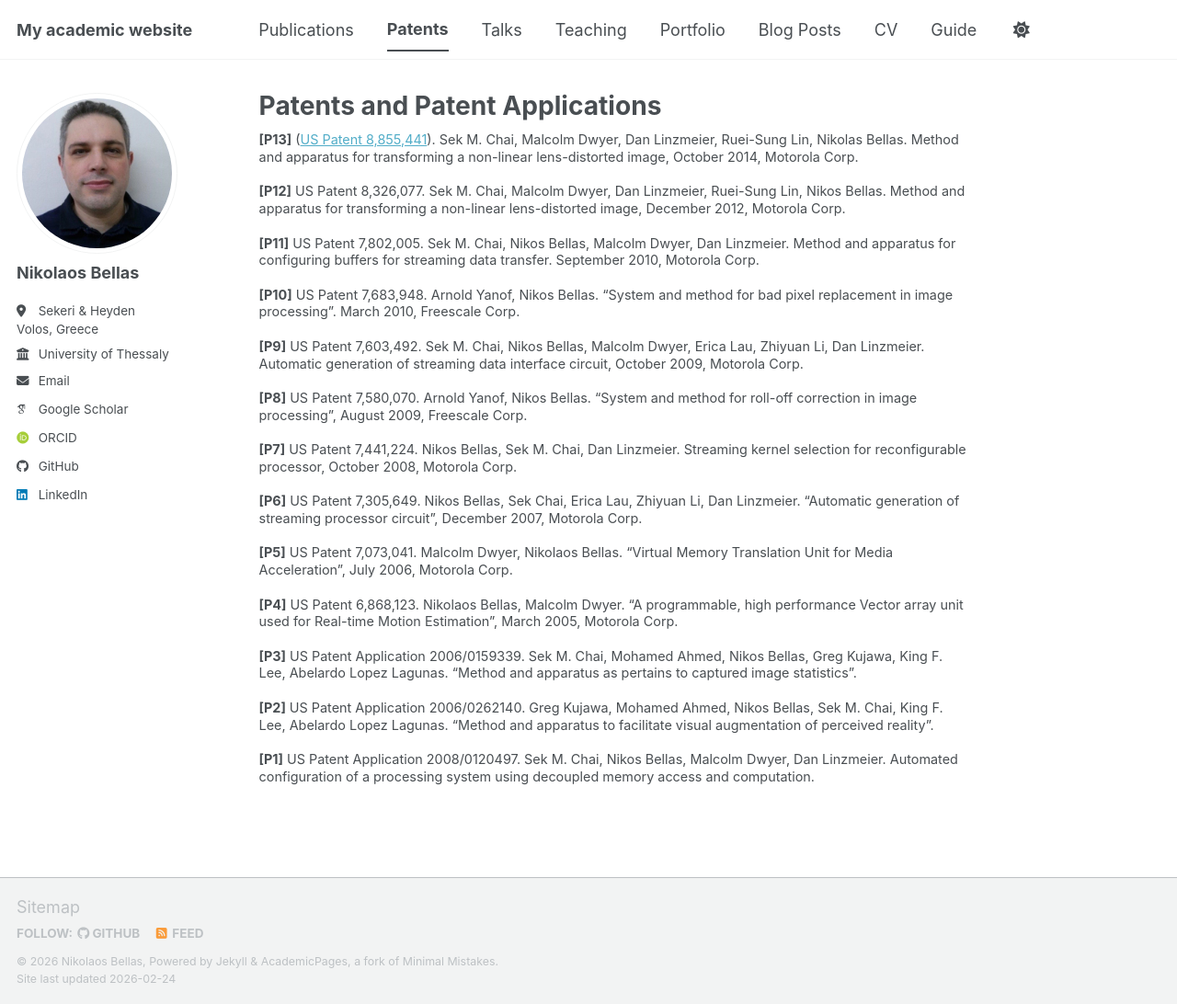
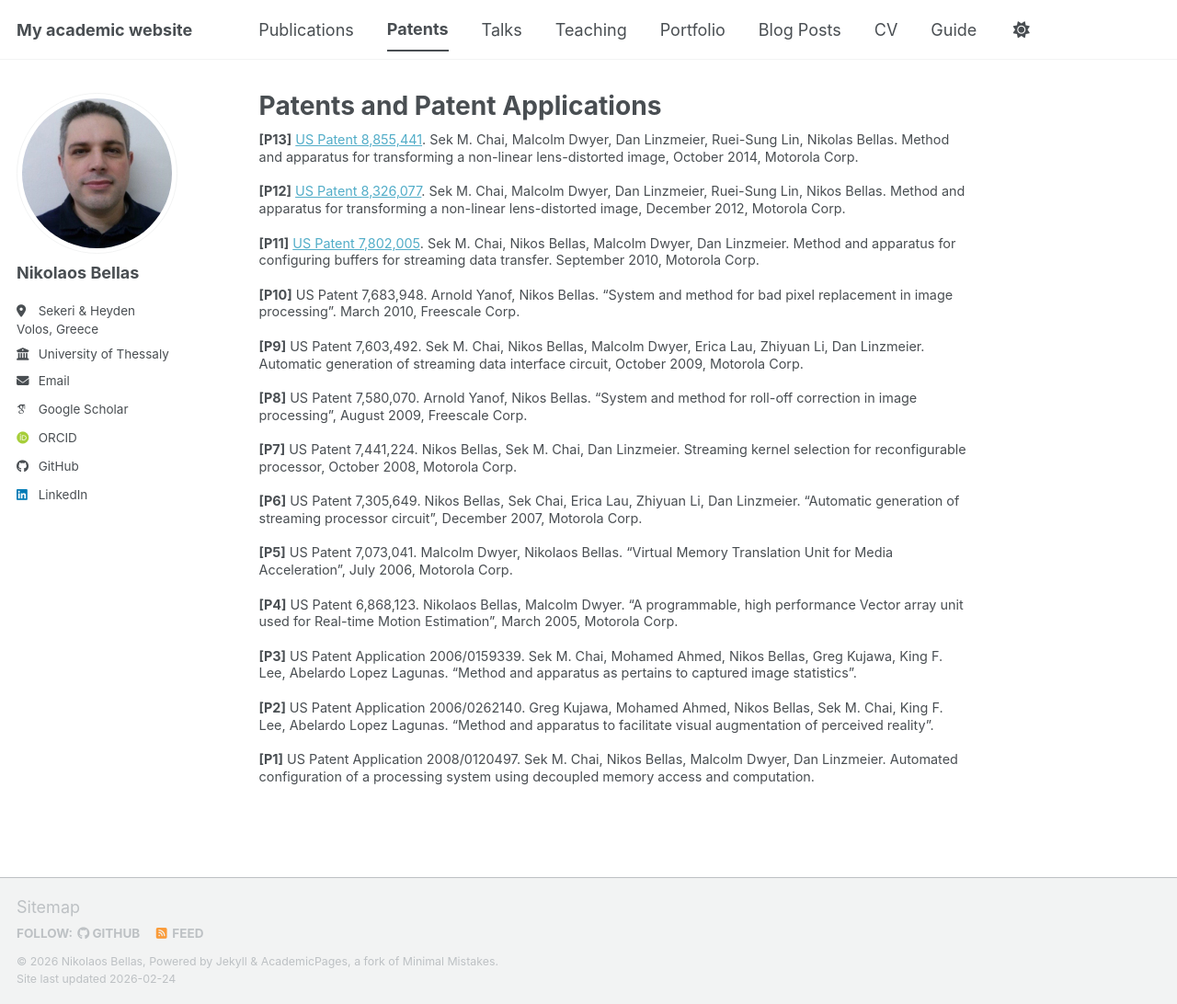
Before and after one commit to nbellas/nbellas.github.io, a Jekyll site: the page built from _pages/patents.md, in a window 1280 px wide and 1092 px high. Shown: the whole window at 92% size. Built offline with Jekyll 4.4.1, drawn with Linux system fonts in a browser that asks for light colours; some web fonts are replaced; a script bundle is joined from its source files by our own code; library files that are not in the unit come from our copies; part of the change alters nothing that is shown.

```diff
--- a/_pages/patents.md
+++ b/_pages/patents.md
@@ -10,11 +10,11 @@ classes:
 
 <div class="patents-small" markdown="1">
 
-**[P13]** ([US Patent 8,855,441](https://patents.google.com/patent/US8855441B2/en)). Sek M. Chai, Malcolm Dwyer, Dan Linzmeier, Ruei-Sung Lin, Nikolas Bellas. Method and apparatus for transforming a non-linear lens-distorted image, October 2014, Motorola Corp.
+**[P13]** [US Patent 8,855,441](https://patents.google.com/patent/US8855441B2/en). Sek M. Chai, Malcolm Dwyer, Dan Linzmeier, Ruei-Sung Lin, Nikolas Bellas. Method and apparatus for transforming a non-linear lens-distorted image, October 2014, Motorola Corp.
 
-**[P12]** US Patent 8,326,077. Sek M. Chai, Malcolm Dwyer, Dan Linzmeier, Ruei-Sung Lin, Nikos Bellas. Method and apparatus for transforming a non-linear lens-distorted image, December 2012, Motorola Corp.
+**[P12]** [US Patent 8,326,077](https://patents.google.com/patent/US8326077B2/). Sek M. Chai, Malcolm Dwyer, Dan Linzmeier, Ruei-Sung Lin, Nikos Bellas. Method and apparatus for transforming a non-linear lens-distorted image, December 2012, Motorola Corp.
 
-**[P11]** US Patent 7,802,005. Sek M. Chai, Nikos Bellas, Malcolm Dwyer, Dan Linzmeier. Method and apparatus for configuring buffers for streaming data transfer. September 2010, Motorola Corp.
+**[P11]** [US Patent 7,802,005](https://patents.google.com/patent/US7802005B2). Sek M. Chai, Nikos Bellas, Malcolm Dwyer, Dan Linzmeier. Method and apparatus for configuring buffers for streaming data transfer. September 2010, Motorola Corp.
 
 **[P10]** US Patent 7,683,948. Arnold Yanof, Nikos Bellas. "System and method for bad pixel replacement in image processing". March 2010, Freescale Corp.
 
```
